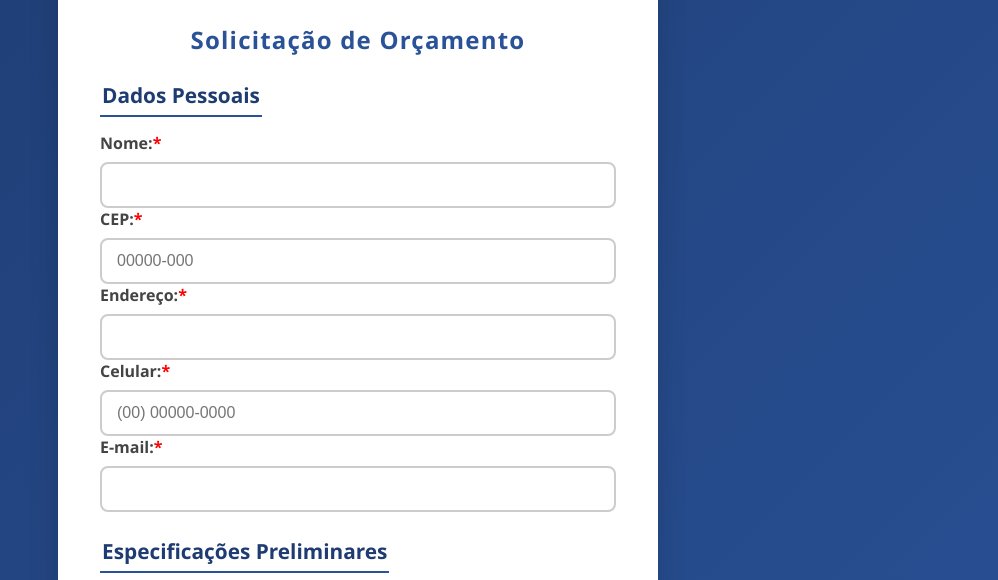
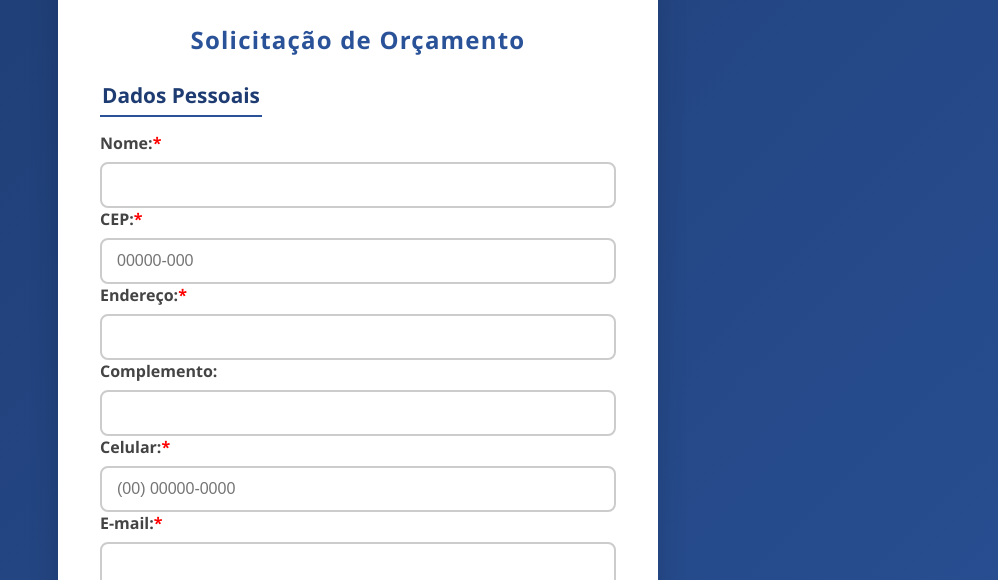
Before and after one commit to fiberneck/form-guitarra, a plain HTML site: page index.html in a window 1280 px wide. Shown: the part 136-716 px from the top of the page, without its empty margins (282-1280 px from the left). Drawn offline with Linux system fonts and the light colour scheme.

Commit message:
Update index.html

```diff
--- a/index.html
+++ b/index.html
@@ -160,6 +160,9 @@
         <label for="endereco">Endereço:<span style="color: red">*</span></label>
         <input type="text" id="endereco" name="endereco" required />
 
+        <label for="complemento">Complemento:</label>
+        <input type="text" id="complemento" name="complemento" />
+
         <label for="celular">Celular:<span style="color: red">*</span></label>
         <input type="tel" id="celular" name="celular" required placeholder="(00) 00000-0000" />
 
```
